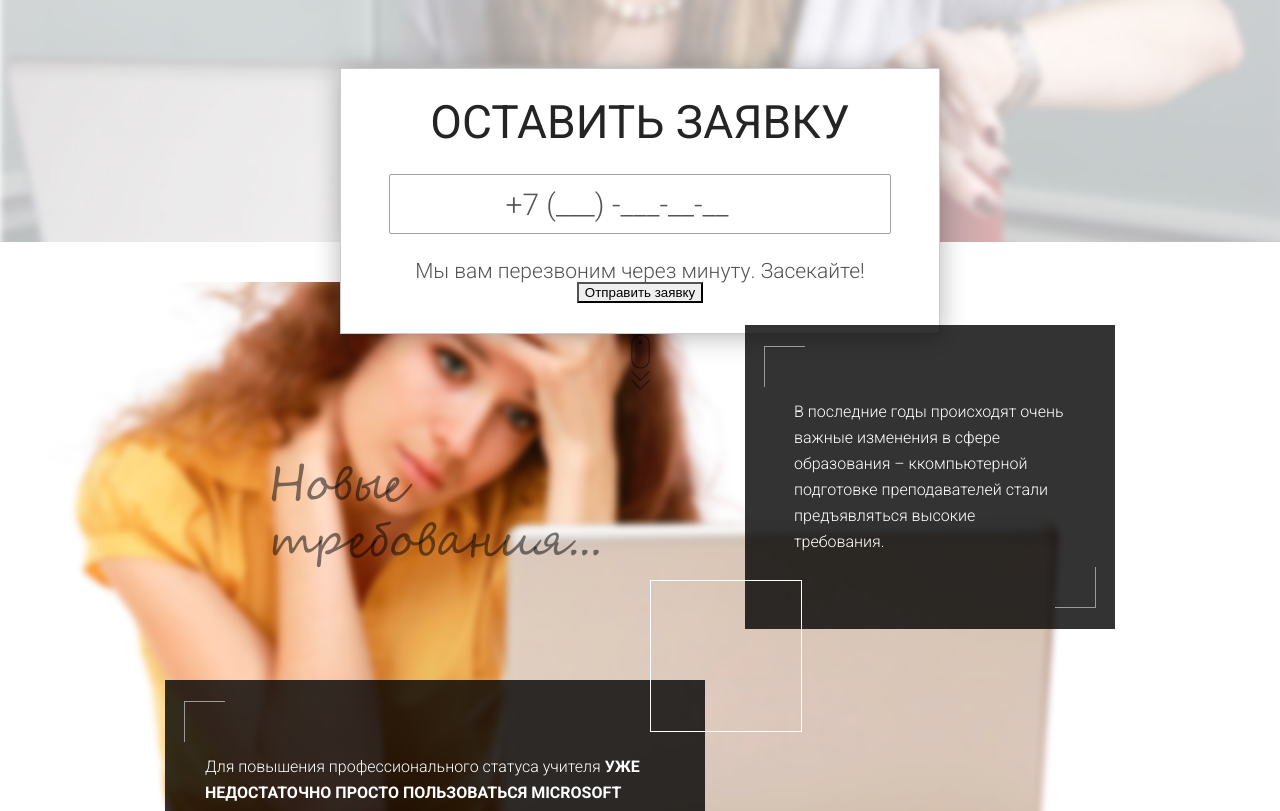
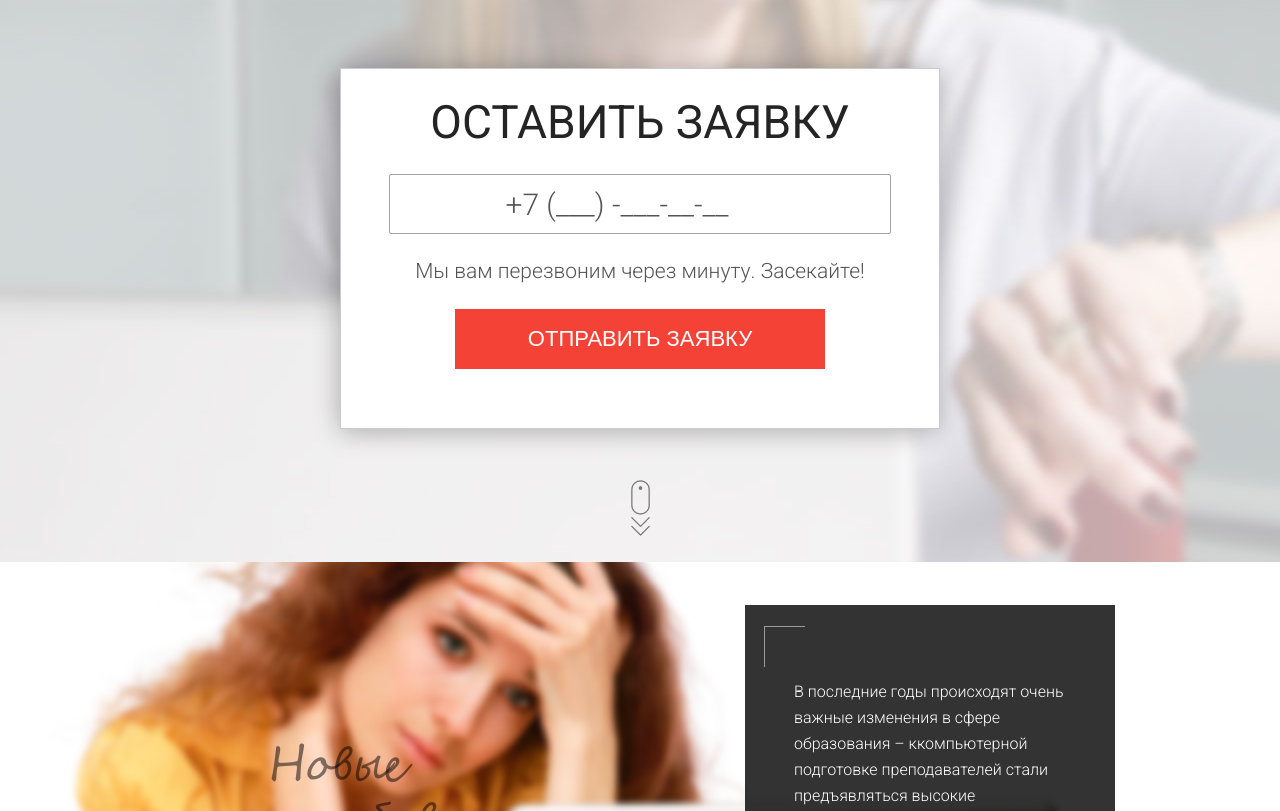
Before and after one commit to sheep-fish-vert/teacher-doctor, a website: page src/index.html in a window 1280 px wide. Shown: the part 769-1580 px from the top of the page. Drawn offline with nearby package versions, Linux system fonts and the light colour scheme; files that its build step writes are made by us from their sources; files whose address does not match are found by name.

Commit message:
no message

```diff
--- a/src/partials/top-block.html
+++ b/src/partials/top-block.html
@@ -40,7 +40,7 @@
                         </div>
                         <div class="top-block-form-row cfix">
                             <div class="contact-form-item">
-                                <button type="submit" class="contact-submit">
+                                <button type="submit" class="contact-submit mdl-color--primary">
                                     <span>Отправить заявку</span>
                                 </button>
                             </div>
--- a/src/sass/develop/dev_4.scss
+++ b/src/sass/develop/dev_4.scss
@@ -1,11 +1,11 @@
 /*top block*/
 .top-block{position: relative;z-index: 1;
     .top-block-slider{margin-bottom: 0;
-        .item{min-height: 100vh;position: relative;overflow: hidden;
-            img{position: absolute;top: 50%;left: 50%;transform: translate(-50%, -50%);}
+        .item{min-height: 1080px;position: relative;overflow: hidden;
+            img{position: absolute;top: 50%;left: 50%;transform: translate(-50%, -50%);min-width: 100%;    max-width: none;}
         }
     }
-    .top-block-inform{position: absolute;top: 0;left: 0;width: 100%;text-align: center;padding-top: 158px;
+    .top-block-inform{position: absolute;top: 0;left: 0;width: 100%;text-align: center;padding-top: 158px;height: 100%;
         .top-block-title{font-size: 60px;line-height: 1.3;font-weight: 300;font-family:'Roboto',sans-serif;position: relative;
             b{font-weight: bold;text-transform: uppercase;}
             span{position: absolute;bottom:-26px;width: 75px;left: 50%;transform: translateX(-50%);height: 3px;}
@@ -13,8 +13,8 @@
         .top-block-subtitle{font-size: 22px;font-weight: 300;padding-top: 57px;line-height: 1.5;padding-bottom: 71px;
             b{font-weight: bold;}
         }
-        .top-block-form{width: 100%;max-width: 600px;margin:0 auto;padding: 30px 48px;background-color: #fff;border:1px solid #c9cccf;box-shadow: 0px 2px 25px 0px rgba(0, 0, 0, 0.3);
-            p{font-weight: 300;color: #545454;font-size: 21px;}
+        .top-block-form{width: 100%;max-width: 600px;margin:0 auto;padding: 30px 48px;background-color: #fff;border:1px solid #c9cccf;box-shadow: 0px 2px 25px 0px rgba(0, 0, 0, 0.3);margin-bottom: 51px;
+            p{font-weight: 300;color: #545454;font-size: 21px;margin-bottom: 27px;}
             .top-block-form-title{font-size: 46px;text-transform: uppercase;padding-bottom: 29px;}
             .top-block-form-input{margin-bottom: 27px;}
             input{height: 60px;width: 100%;font-size: 30px;font-weight: 300;color: #545454;font-family:'Roboto',sans-serif;border-width: 1px;border-color: rgb(162, 162, 162);border-style: solid;border-radius: 2px;padding: 0 23%;
@@ -22,6 +22,9 @@
                 &:-moz-placeholder {color:#545454;font-size: 30px;font-weight: 300;}
                 &::-moz-placeholder {color:#545454;font-size: 30px;font-weight: 300;}
                 &:-ms-input-placeholder {color:#545454;font-size: 30px;font-weight: 300;}
+            }
+            button[type=submit]{height: 60px;color: #fff;text-transform: uppercase;width: 100%;max-width: 370px;margin:0 auto;position: relative;border:none;cursor: pointer;font-size: 22px;font-weight: 500;margin-bottom: 29px;
+                span{position: absolute;width: 100%;left: 0;top: 50%;transform: translateY(-50%);}
             }
         }
     }
```
